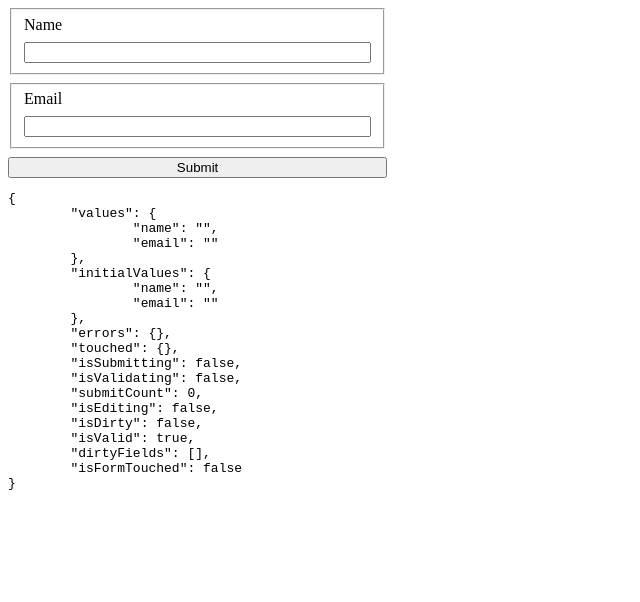
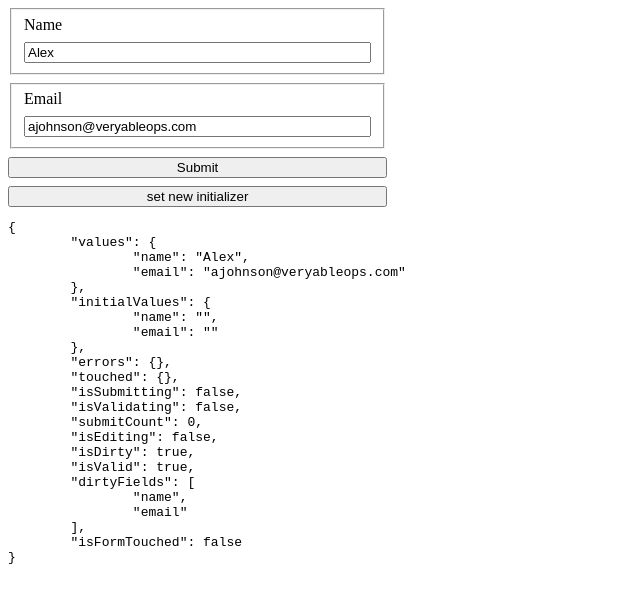
Before and after one commit to johnsonav1992/formularity, a React (Vite) app: page / in a window 1280 px wide. Shown: the top 602 px of the page, without its empty margins (0-640 px from the left). Built offline with nearby package versions, Linux system fonts and the light colour scheme.

Commit message:
got values initializer to work for now

```diff
--- a/src/createFormStore.ts
+++ b/src/createFormStore.ts
@@ -4,6 +4,7 @@ import {
     , FormStoreState
     , FormValues
 } from './types';
+import { UnsubScribeFn } from './utilityTypes';
 
 // Utils
 import { cloneDeep } from './utils';
@@ -11,7 +12,7 @@ import { cloneDeep } from './utils';
 export const createFormStore = <TFormValues extends FormValues>( initialValues: TFormValues ): FormStore<TFormValues> => {
     let storeState = getDefaultFormStoreState( initialValues );
 
-    const subscribers = new Set<() => void>();
+    const subscribers = new Set<UnsubScribeFn>();
 
     return {
         get: () => storeState
--- a/src/useFormularity.ts
+++ b/src/useFormularity.ts
@@ -32,13 +32,13 @@ import {
     , isEqual
     , isEmpty
     , setViaPath
+    , cloneDeep
 } from './utils';
 import { getDefaultFormStoreState } from './createFormStore';
 import {
     DeepKeys
     , DeepValue
 } from './utilityTypes';
-import { initial } from 'lodash';
 
 export type UseFormularityParams<TFormValues extends FormValues> = {
     /**
@@ -90,6 +90,7 @@ export const useFormularity = <TFormValues extends FormValues>( {
     const currentStore = useSyncExternalStore<FormStoreState<TFormValues>>( store.subscribe, store.get );
 
     const initialValues = useRef( currentStore.initialValues );
+    const prevValuesInitializer = useRef( cloneDeep( currentStore.initialValues ) );
 
     const values = currentStore.values;
     const errors = currentStore.errors;
@@ -103,7 +104,15 @@ export const useFormularity = <TFormValues extends FormValues>( {
         return () => {
             isMounted.current = false;
         };
-    }, [] );
+    }, [ ] );
+
+    useEffect( () => {
+        if ( valuesInitializer && ( !isEqual( prevValuesInitializer.current, valuesInitializer ) ) ) {
+            store.set( { values: valuesInitializer } );
+
+            prevValuesInitializer.current = cloneDeep( valuesInitializer );
+        }
+    }, [ valuesInitializer ] );
 
     const validateForm = useEventCallback( async ( values: TFormValues ) => {
         let errors: Partial<FormErrors<TFormValues>> = {};
--- a/testApp/AnotherTest.tsx
+++ b/testApp/AnotherTest.tsx
@@ -5,6 +5,7 @@ import {
 } from '../src';
 import { Formularity } from '../src/Formularity';
 import { zodAdapter } from '../src/zodAdapter';
+import { useState } from 'react';
 
 const initialValues = {
     name: ''
@@ -20,16 +21,17 @@ const formStore = createFormStore( initialValues );
 
 const AnotherTest = () => {
     const formularity = useFormularity( { formStore } );
+    const [ init, setinit ] = useState( {
+        name: 'Alex'
+        , email: 'ajohnson@veryableops.com'
+    } );
 
     return (
         <div>
             <Formularity
                 formStore={ formStore }
                 onSubmit={ values => alert( JSON.stringify( values, null, '\t' ) ) }
-                // valuesInitializer={{
-                //     name: 'Alex'
-                //     , email: 'ajohnson@veryableops.com'
-                // }}
+                valuesInitializer={ init }
                 validationSchema={ zodAdapter( validationSchema ) }
             >
                 { ( {
@@ -75,6 +77,15 @@ const AnotherTest = () => {
                         <SubmitButton>
                             Submit
                         </SubmitButton>
+                        <button
+                            type='button'
+                            onClick={ () => setinit( {
+                                name: 'blah'
+                                , email: 'blah@blah.com'
+                            } ) }
+                        >
+                            set new initializer
+                        </button>
                     </div>
                 ) }
             </Formularity>
```
